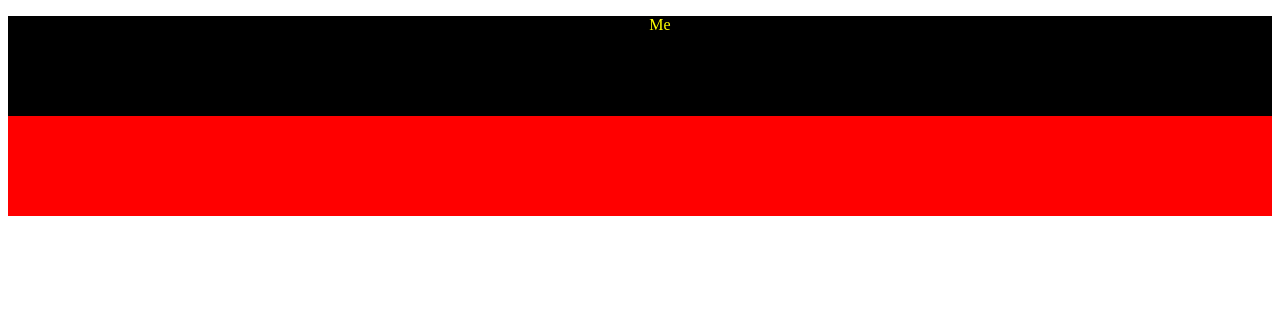
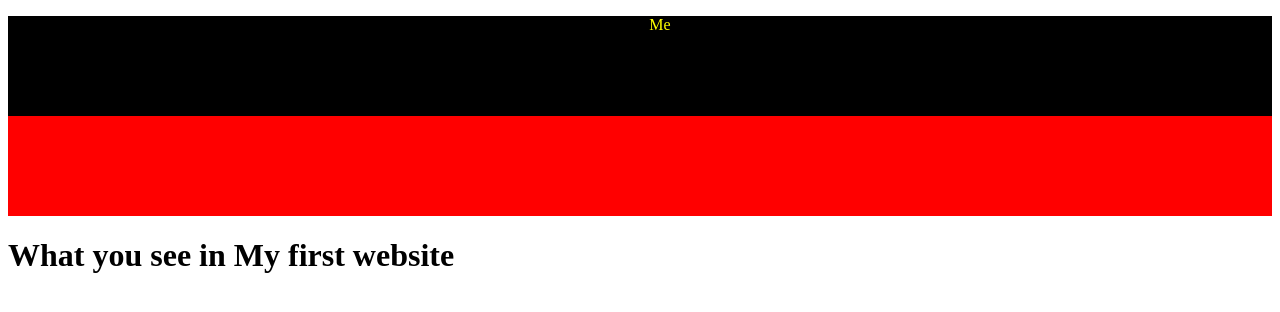
Before and after one commit to Shahriar3809/My-First-Website, a plain HTML site: page 1.html in a window 1280 px wide. Drawn offline with Linux system fonts and the light colour scheme.

Commit message:
Adding h1

```diff
--- a/1.html
+++ b/1.html
@@ -33,5 +33,6 @@
             </ul>
         </div>
     </div>
+    <h1>What you see in My first website</h1>
 </body>
 </html>
```
